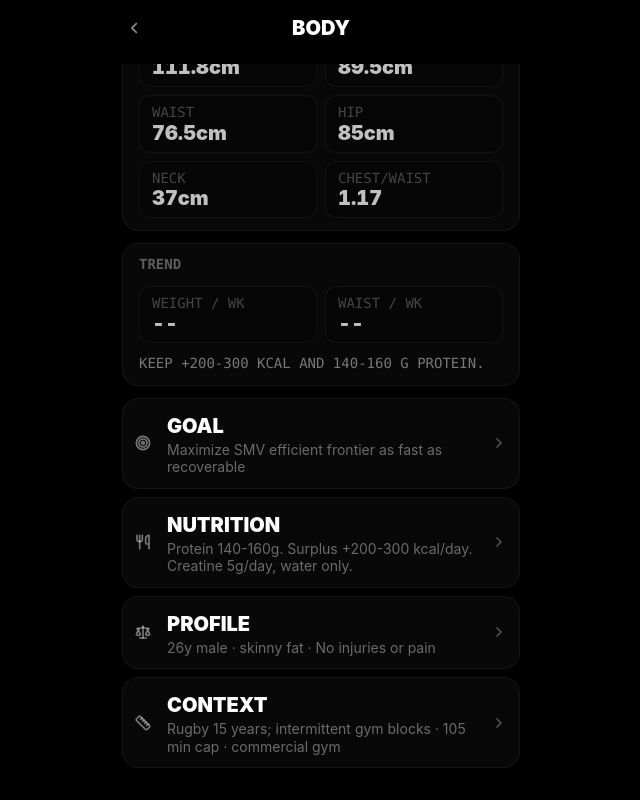
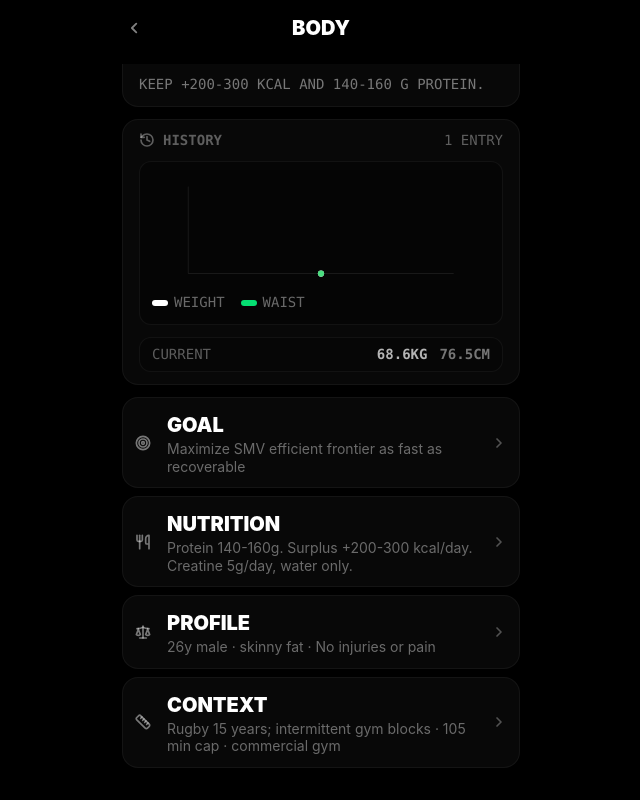
Before and after one commit to IFAKA/liftday, a Next.js app: page /history/body in a window 1280 px wide. Both pictures are taken after a click on the button 640 px from the left and 542 px from the top of the page. Shown: the whole page, without its empty margins (319-959 px from the left). Built offline with nearby package versions, Linux system fonts and the light colour scheme.

Commit message:
feat: add body measurement history

```diff
--- a/app/settings/body/page.tsx
+++ b/app/settings/body/page.tsx
@@ -7,6 +7,7 @@ import { TopBar } from '@/components/TopBar';
 import { Button } from '@/components/ui/button';
 import { Input } from '@/components/ui/input';
 import { loadUserProfile, setBodyMetrics } from '@/lib/storage';
+import { SMV_PROFILE_DEFAULTS } from '@/lib/smv';
 
 export default function BodySettingsPage() {
   const router = useRouter();
@@ -14,13 +15,13 @@ export default function BodySettingsPage() {
     if (typeof window === 'undefined') {
       return {
         heightCm: 172,
-        weightKg: 66.6,
+        weightKg: SMV_PROFILE_DEFAULTS.weightKg,
       };
     }
     const profile = loadUserProfile();
     return {
       heightCm: profile?.heightCm ?? 172,
-      weightKg: profile?.weightKg ?? 66.6,
+      weightKg: profile?.weightKg ?? SMV_PROFILE_DEFAULTS.weightKg,
     };
   });
 
--- a/app/settings/page.tsx
+++ b/app/settings/page.tsx
@@ -5,6 +5,7 @@ import { useRouter } from 'next/navigation';
 import { Bug, ChevronLeft } from 'lucide-react';
 import { loadUserProfile } from '@/lib/storage';
 import { getRoutine } from '@/lib/routines';
+import { SMV_PROFILE_DEFAULTS } from '@/lib/smv';
 import { TopBar } from '@/components/TopBar';
 import { WatchListItem, WatchSwitchItem } from '@/components/WatchSurface';
 import { isDebugTraceEnabled, setDebugTraceEnabled } from '@/lib/debug-trace';
@@ -18,13 +19,13 @@ export default function SettingsPage() {
   });
   const [{ heightCm, weightKg, routineName }] = useState(() => {
     if (typeof window === 'undefined') {
-      return { heightCm: 172, weightKg: 66.6, routineName: 'Gym' };
+      return { heightCm: 172, weightKg: SMV_PROFILE_DEFAULTS.weightKg, routineName: 'Gym' };
     }
     const profile = loadUserProfile();
     const routine = getRoutine(profile?.activeRoutine ?? 'gym');
     return {
       heightCm: profile?.heightCm ?? 172,
-      weightKg: profile?.weightKg ?? 66.6,
+      weightKg: profile?.weightKg ?? SMV_PROFILE_DEFAULTS.weightKg,
       routineName: routine.name,
     };
   });
--- a/components/BodyDetailScreen.tsx
+++ b/components/BodyDetailScreen.tsx
@@ -2,13 +2,16 @@
 
 import { useEffect, useMemo, useState } from 'react';
 import { useRouter } from 'next/navigation';
-import { ChevronLeft, Ruler, Scale, Target, Utensils } from 'lucide-react';
+import { ChevronLeft, History, Ruler, Scale, Target, Utensils } from 'lucide-react';
 import { Button } from '@/components/ui/button';
 import { TopBar } from '@/components/TopBar';
 import { DailyLog, UserProfile } from '@/lib/types';
 import { getBodyTrendSummary } from '@/lib/progress-insights';
 import { getDefaultProfile, loadDailyLogs, loadUserProfile } from '@/lib/storage';
 import { WatchListItem, WatchMetricCell, WatchMetricGrid, WatchPanel, WatchSignalPanel } from './WatchSurface';
+
+const CURRENT_WEIGHT_KG = 68.6;
+const CURRENT_WAIST_CM = 76.5;
 
 interface BodySnapshot {
   profile: UserProfile;
@@ -84,6 +87,32 @@ export function BodyDetailScreen() {
           </p>
         </WatchPanel>
 
+        <WatchPanel subtle className="py-3">
+          <div className="mb-3 flex items-center justify-between gap-3">
+            <div className="flex min-w-0 items-center gap-2">
+              <History className="h-4 w-4 shrink-0 text-white/35" />
+              <p className="truncate text-fluid-label font-mono font-black uppercase text-white/35">History</p>
+            </div>
+            <p className="shrink-0 text-fluid-label font-mono uppercase text-white/35">
+              {body.history.length} {body.history.length === 1 ? 'entry' : 'entries'}
+            </p>
+          </div>
+          <BodyTrendChart entries={body.history} />
+          <div className="mt-3 flex flex-col gap-2">
+            {body.history.slice(-8).reverse().map((entry) => (
+              <div key={entry.dateKey} className="grid grid-cols-[1fr_auto_auto] items-center gap-3 rounded-lg border border-white/5 bg-black/25 px-3 py-2">
+                <p className="min-w-0 truncate text-fluid-label font-mono uppercase text-white/35">{entry.label}</p>
+                <p className="text-fluid-label font-mono font-black tabular-nums uppercase text-white/70">
+                  {entry.weightKg === null ? '--' : `${formatNumber(entry.weightKg, 1)}kg`}
+                </p>
+                <p className="text-fluid-label font-mono font-black tabular-nums uppercase text-white/45">
+                  {entry.waistCm === null ? '--' : `${formatNumber(entry.waistCm, 1)}cm`}
+                </p>
+              </div>
+            ))}
+          </div>
+        </WatchPanel>
+
         <div className="flex flex-col gap-2">
           <WatchListItem icon={Target} title="Goal" subtitle={body.goal} trailing={null} subtle className="py-3" />
           <WatchListItem icon={Utensils} title="Nutrition" subtitle={body.nutrition} trailing={null} subtle className="py-3" />
@@ -93,6 +122,13 @@ export function BodyDetailScreen() {
       </div>
     </div>
   );
+}
+
+interface BodyHistoryEntry {
+  dateKey: string;
+  label: string;
+  weightKg: number | null;
+  waistCm: number | null;
 }
 
 function BodyMeasure({ label, value }: { label: string; value: string }) {
@@ -105,18 +141,22 @@ function BodyMeasure({ label, value }: { label: string; value: string }) {
 }
 
 function getBodyModel(profile: UserProfile, logs: Record<string, DailyLog>) {
-  const latestLog = Object.values(logs)
+  const latestWeightLog = Object.values(logs)
     .filter((log) => typeof log.morningWeightKg === 'number')
     .sort((a, b) => b.dateKey.localeCompare(a.dateKey))[0];
+  const latestWaistLog = Object.values(logs)
+    .filter((log) => typeof log.waistCm === 'number')
+    .sort((a, b) => b.dateKey.localeCompare(a.dateKey))[0];
   const heightCm = profile.heightCm ?? 172;
-  const weightKg = latestLog?.morningWeightKg ?? profile.weightKg ?? 67.8;
-  const waistCm = latestLog?.waistCm ?? profile.waistCircumferenceCm ?? 76.5;
+  const weightKg = latestWeightLog?.morningWeightKg ?? CURRENT_WEIGHT_KG;
+  const waistCm = latestWaistLog?.waistCm ?? CURRENT_WAIST_CM;
   const shoulderCm = profile.shoulderCircumferenceCm ?? 111.76;
   const chestCm = profile.chestCircumferenceCm ?? 89.5;
   const hipCm = profile.hipCircumferenceCm ?? 85;
   const neckCm = profile.neckCircumferenceCm ?? 37;
   const bmi = weightKg / ((heightCm / 100) ** 2);
   const trend = getBodyTrendSummary(logs);
+  const history = getBodyHistory(logs, weightKg, waistCm);
   const shoulderWaist = shoulderCm / waistCm;
   const chestWaist = chestCm / waistCm;
   const proteinTarget = profile.proteinTargetGrams ?? [140, 160];
@@ -140,12 +180,100 @@ function getBodyModel(profile: UserProfile, logs: Record<string, DailyLog>) {
     frameTone: shoulderWaist >= 1.5 ? 'text-green-300' : 'text-amber-300',
     weightTrend: formatTrend(trend.weightTrendKgPerWeek, 'kg'),
     waistTrend: formatTrend(trend.waistTrendCmPerWeek, 'cm'),
+    history,
     trendSummary: trend.recoveryAlert ?? trend.nutritionAction,
     goal: profile.goal ?? 'Maximize SMV efficient frontier as fast as recoverable',
     nutrition: `Protein ${proteinTarget[0]}-${proteinTarget[1]}g. Surplus +${surplusTarget[0]}-${surplusTarget[1]} kcal/day. Creatine 5g/day, water only.`,
     profileLine: `${profile.age ?? 26}y ${profile.sex ?? 'male'} · ${formatBodyComposition(profile.bodyComposition)} · ${profile.injuryStatus ?? 'No injuries or pain'}`,
     contextLine: `${profile.trainingBackground ?? 'Rugby background'} · ${profile.maxWorkoutMinutes ?? 105} min cap · commercial gym`,
   };
+}
+
+function BodyTrendChart({ entries }: { entries: BodyHistoryEntry[] }) {
+  const width = 280;
+  const height = 108;
+  const padding = 12;
+  const weightPoints = getChartPoints(entries, 'weightKg', width, height, padding);
+  const waistPoints = getChartPoints(entries, 'waistCm', width, height, padding);
+
+  return (
+    <div className="rounded-lg border border-white/5 bg-black/30 px-2 py-3">
+      <svg viewBox={`0 0 ${width} ${height}`} role="img" aria-label="Weight and waist history chart" className="h-28 w-full overflow-visible">
+        <line x1={padding} y1={height - padding} x2={width - padding} y2={height - padding} stroke="rgba(255,255,255,0.08)" strokeWidth="1" />
+        <line x1={padding} y1={padding} x2={padding} y2={height - padding} stroke="rgba(255,255,255,0.08)" strokeWidth="1" />
+        {weightPoints.path && <path d={weightPoints.path} fill="none" stroke="rgb(255,255,255)" strokeWidth="2.5" strokeLinecap="round" strokeLinejoin="round" />}
+        {waistPoints.path && <path d={waistPoints.path} fill="none" stroke="rgb(74,222,128)" strokeWidth="2.5" strokeLinecap="round" strokeLinejoin="round" />}
+        {weightPoints.points.map((point) => <circle key={`w-${point.x}-${point.y}`} cx={point.x} cy={point.y} r="3" fill="rgb(255,255,255)" />)}
+        {waistPoints.points.map((point) => <circle key={`c-${point.x}-${point.y}`} cx={point.x} cy={point.y} r="3" fill="rgb(74,222,128)" />)}
+      </svg>
+      <div className="mt-2 flex items-center gap-4 px-1">
+        <ChartLegend tone="bg-white" label="Weight" />
+        <ChartLegend tone="bg-green-400" label="Waist" />
+      </div>
+    </div>
+  );
+}
+
+function ChartLegend({ tone, label }: { tone: string; label: string }) {
+  return (
+    <span className="inline-flex items-center gap-1.5 text-fluid-label font-mono uppercase text-white/40">
+      <span className={`h-1.5 w-4 rounded-full ${tone}`} />
+      {label}
+    </span>
+  );
+}
+
+function getChartPoints(
+  entries: BodyHistoryEntry[],
+  key: 'weightKg' | 'waistCm',
+  width: number,
+  height: number,
+  padding: number
+): { points: { x: number; y: number }[]; path: string } {
+  const values = entries.map((entry) => entry[key]).filter((value): value is number => typeof value === 'number');
+  if (values.length === 0) return { points: [], path: '' };
+
+  const min = Math.min(...values);
+  const max = Math.max(...values);
+  const span = max - min || 1;
+  const plotted = entries
+    .map((entry, index) => {
+      const value = entry[key];
+      if (value === null) return null;
+      const x = entries.length === 1
+        ? width / 2
+        : padding + (index / (entries.length - 1)) * (width - padding * 2);
+      const y = height - padding - ((value - min) / span) * (height - padding * 2);
+      return { x: roundChartPoint(x), y: roundChartPoint(y) };
+    })
+    .filter((point): point is { x: number; y: number } => point !== null);
+
+  return {
+    points: plotted,
+    path: plotted.map((point, index) => `${index === 0 ? 'M' : 'L'} ${point.x} ${point.y}`).join(' '),
+  };
+}
+
+function getBodyHistory(logs: Record<string, DailyLog>, fallbackWeightKg: number, fallbackWaistCm: number): BodyHistoryEntry[] {
+  const entries = Object.values(logs)
+    .filter((log) => typeof log.morningWeightKg === 'number' || typeof log.waistCm === 'number')
+    .sort((a, b) => a.dateKey.localeCompare(b.dateKey))
+    .map((log) => ({
+      dateKey: log.dateKey,
+      label: formatHistoryDate(log.dateKey),
+      weightKg: typeof log.morningWeightKg === 'number' ? log.morningWeightKg : null,
+      waistCm: typeof log.waistCm === 'number' ? log.waistCm : null,
+    }));
+
+  if (entries.length > 0) return entries;
+
+  const todayKey = new Date().toISOString().slice(0, 10);
+  return [{
+    dateKey: todayKey,
+    label: 'Current',
+    weightKg: fallbackWeightKg,
+    waistCm: fallbackWaistCm,
+  }];
 }
 
 function formatNumber(value: number, fractionDigits: number): string {
@@ -164,6 +292,16 @@ function formatTargetDate(value: string | undefined): string {
   return date.toLocaleDateString(undefined, { month: 'short', day: 'numeric' });
 }
 
+function formatHistoryDate(dateKey: string): string {
+  const date = new Date(`${dateKey}T00:00:00`);
+  if (Number.isNaN(date.getTime())) return dateKey;
+  return date.toLocaleDateString(undefined, { month: 'short', day: 'numeric' });
+}
+
+function roundChartPoint(value: number): number {
+  return Math.round(value * 10) / 10;
+}
+
 function formatBodyComposition(value: UserProfile['bodyComposition']): string {
   return (value ?? 'skinny_fat').replace('_', ' ');
 }
--- a/lib/smv.ts
+++ b/lib/smv.ts
@@ -170,7 +170,7 @@ export const SMV_PROFILE_DEFAULTS = {
   age: 26,
   sex: 'male' as const,
   heightCm: 172,
-  weightKg: 66.7,
+  weightKg: 68.6,
   bodyComposition: 'skinny_fat' as const,
   maxWorkoutMinutes: 105,
   targetDate: '2026-10-31',
```
Also changed, not shown: 1 other file (tests, documents, lock files or other folders).
